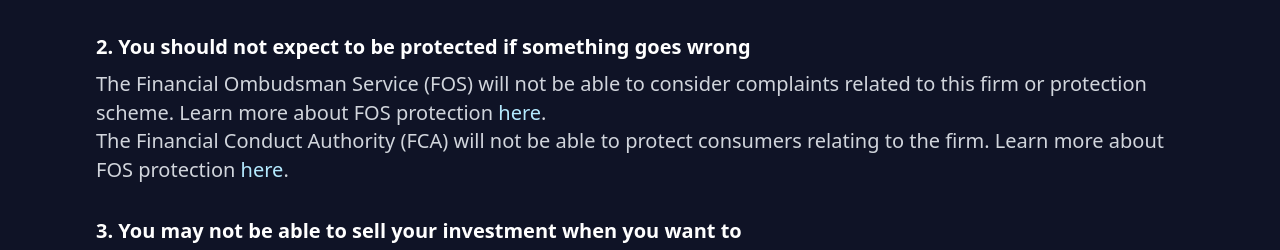
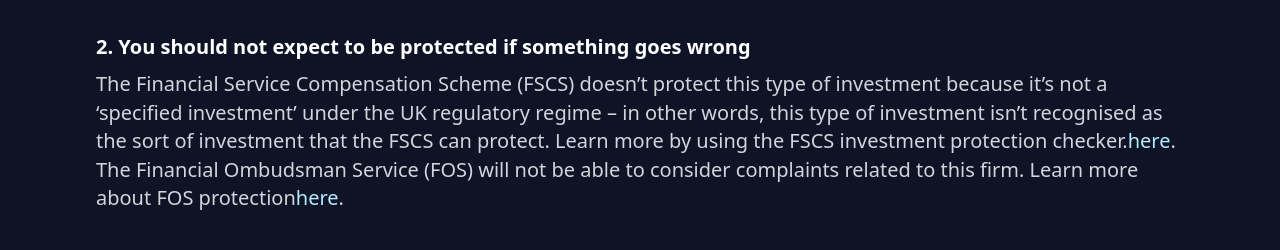
Before and after one commit to DavidOsezua/digitWalletLanding, a React (Vite) app: page /risksummary in a window 1280 px wide. Shown: the part 687-937 px from the top of the page. Built offline with nearby package versions, Linux system fonts and the light colour scheme; no server answers.

Commit message:
Changed the content of key risk 2

```diff
--- a/src/components/riskSummary/RiskSummaryContent.tsx
+++ b/src/components/riskSummary/RiskSummaryContent.tsx
@@ -37,9 +37,8 @@ const RiskSummaryContent = () => {
           </h2>
           <div className=" text-gray-300 leading-relaxed">
             <p className="text-sm md:text-[20px] font-light">
-              The Financial Ombudsman Service (FOS) will not be able to consider
-              complaints related to this firm or protection scheme. Learn more
-              about FOS protection{" "}
+              The Financial Service Compensation Scheme (FSCS) doesn’t protect this type of investment because it’s not a ‘specified investment’ under the UK regulatory regime – in other words, this type of investment isn’t recognised as the sort of investment that the FSCS can protect. Learn more by using the FSCS investment protection checker.
+
               <a
                 target="_blank"
                 rel="noopener noreferrer"
@@ -51,8 +50,7 @@ const RiskSummaryContent = () => {
               .
             </p>
             <p className="text-sm md:text-[20px] font-light">
-              The Financial Conduct Authority (FCA) will not be able to protect
-              consumers relating to the firm. Learn more about FOS protection{" "}
+          The Financial Ombudsman Service (FOS) will not be able to consider complaints related to this firm. Learn more about FOS protection
               <a
                 target="_blank"
                 rel="noopener noreferrer"
```
